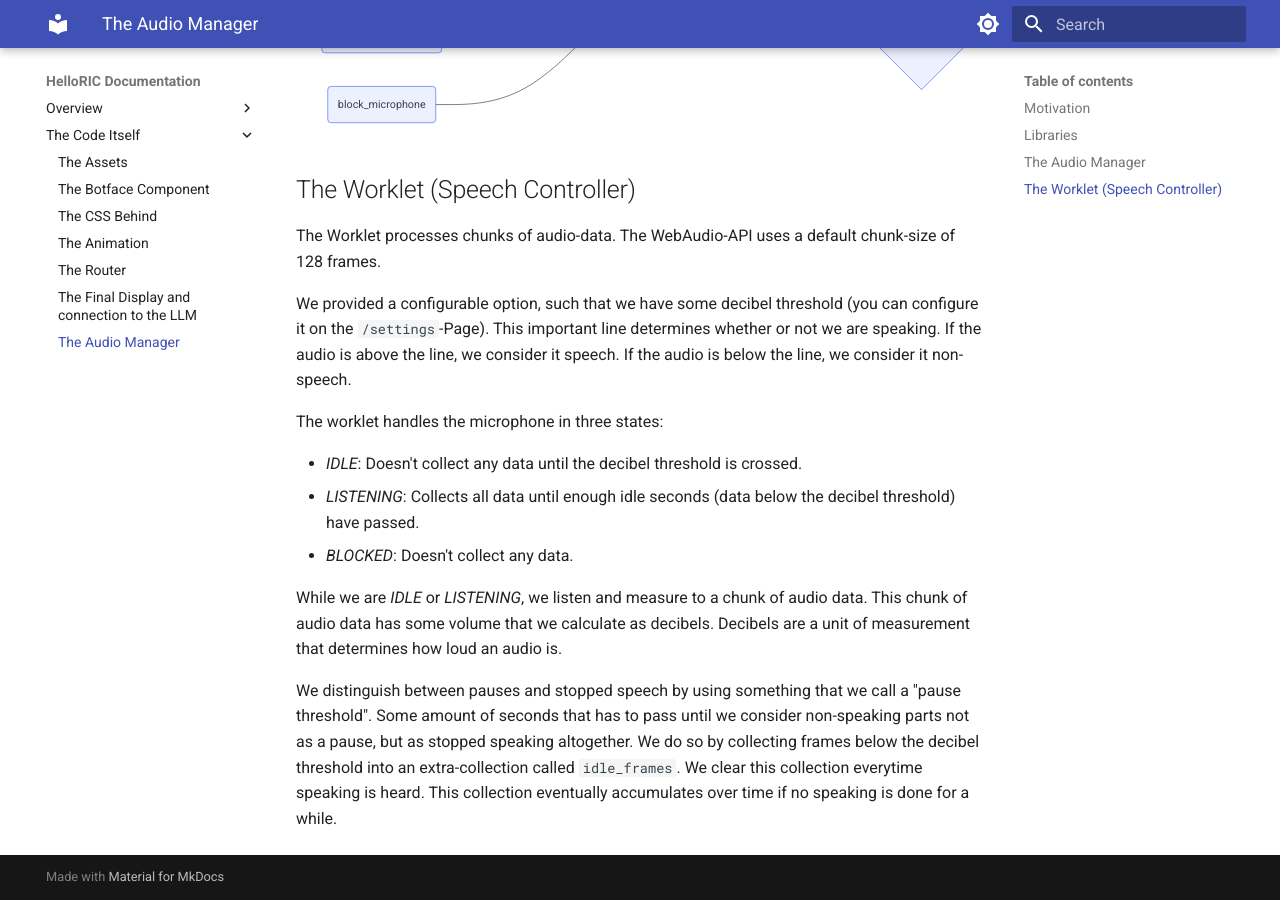
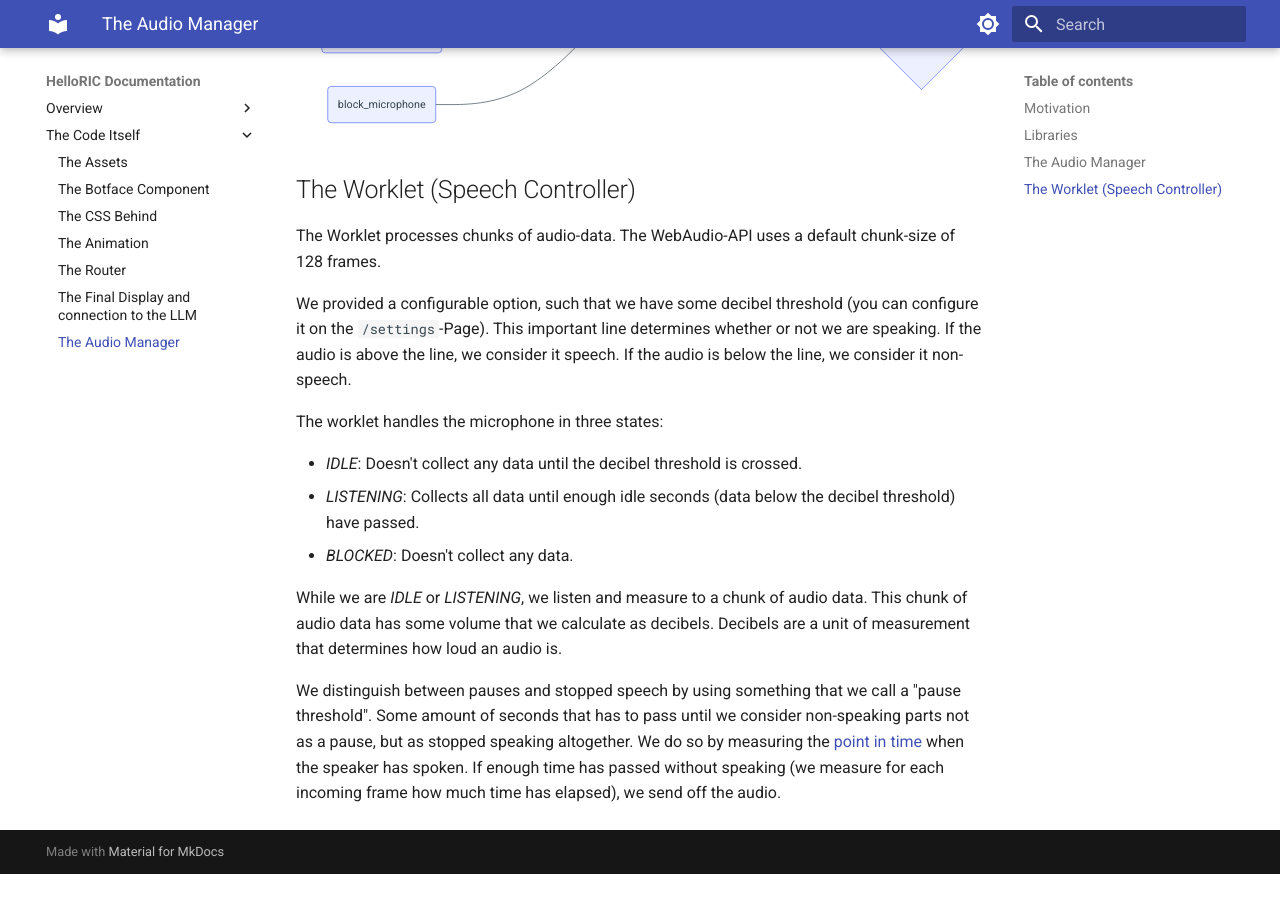
Before and after one commit to helloric/svelte-ui, an MkDocs documentation site: the page built from docs/audio_manager.md, in a window 1280 px wide and 900 px high, scrolled down 1219 px. Built offline with MkDocs 1.6.1 and Material for MkDocs 9.7.7, drawn with Linux system fonts in a browser that asks for light colours; after the commit the page ends 2093 px from its top, so only the background shows below that.

Commit message:
Change documentation to new change

```diff
--- a/docs/audio_manager.md
+++ b/docs/audio_manager.md
@@ -42,4 +42,4 @@ The worklet handles the microphone in three states:
 
 While we are _IDLE_ or _LISTENING_, we listen and measure to a chunk of audio data. This chunk of audio data has some volume that we calculate as decibels. Decibels are a unit of measurement that determines how loud an audio is.
 
-We distinguish between pauses and stopped speech by using something that we call a "pause threshold". Some amount of seconds that has to pass until we consider non-speaking parts not as a pause, but as stopped speaking altogether. We do so by collecting frames below the decibel threshold into an extra-collection called `idle_frames`. We clear this collection everytime speaking is heard. This collection eventually accumulates over time if no speaking is done for a while.
+We distinguish between pauses and stopped speech by using something that we call a "pause threshold". Some amount of seconds that has to pass until we consider non-speaking parts not as a pause, but as stopped speaking altogether. We do so by measuring the [point in time](https://webaudio.github.io/web-audio-api/#dom-baseaudiocontext-currenttime) when the speaker has spoken. If enough time has passed without speaking (we measure for each incoming frame how much time has elapsed), we send off the audio.
```
